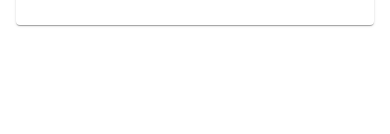
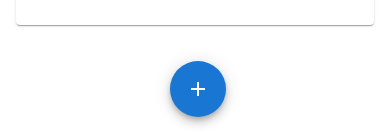
Before and after one commit to daniel-avzaradel/mui-cc, a React (Create React App) app: page / in a window 390 px wide. Shown: the part 1707-1841 px from the top of the page. Before the commit the page ends 1788 px from the top, so only its background shows below. Built offline with nearby package versions, Linux system fonts and the light colour scheme.

Commit message:
added floating action button and responsiveness

```diff
--- a/src/App.js
+++ b/src/App.js
@@ -2,6 +2,7 @@
 import Feed from './components/Feed';
 import Sidebar from './components/Sidebar';
 import Rightbar from './components/Rightbar';
+import Add from './components/Add';
 
 import { Box, Stack } from '@mui/material';
 
@@ -14,6 +15,7 @@
         <Feed />
         <Rightbar />
       </Stack>
+      <Add />
     </Box>
   );
 }
--- /dev/null
+++ b/src/components/Add.jsx
@@ -0,0 +1,17 @@
+import React from 'react';
+import AddIcon from '@mui/icons-material/Add';
+import { Fab, IconButton, Tooltip } from '@mui/material';
+
+const Add = () => {
+  return (
+    <>
+      <Tooltip title='Add' sx={{ bottom: 20, left: { xs: 'calc(50% - 25px)', md: '20px' } }}>
+        <Fab color='primary' aria-label='add'>
+          <AddIcon />
+        </Fab>
+      </Tooltip>
+    </>
+  );
+};
+
+export default Add;
```
